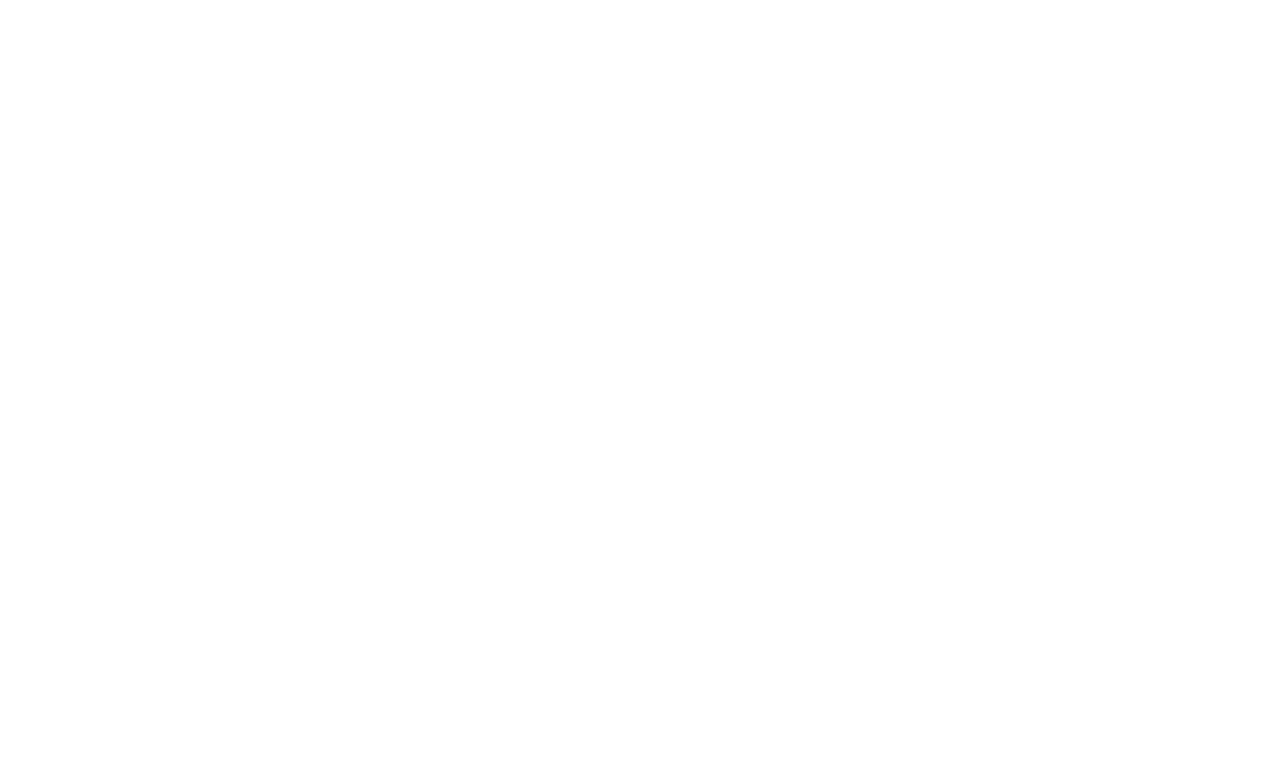
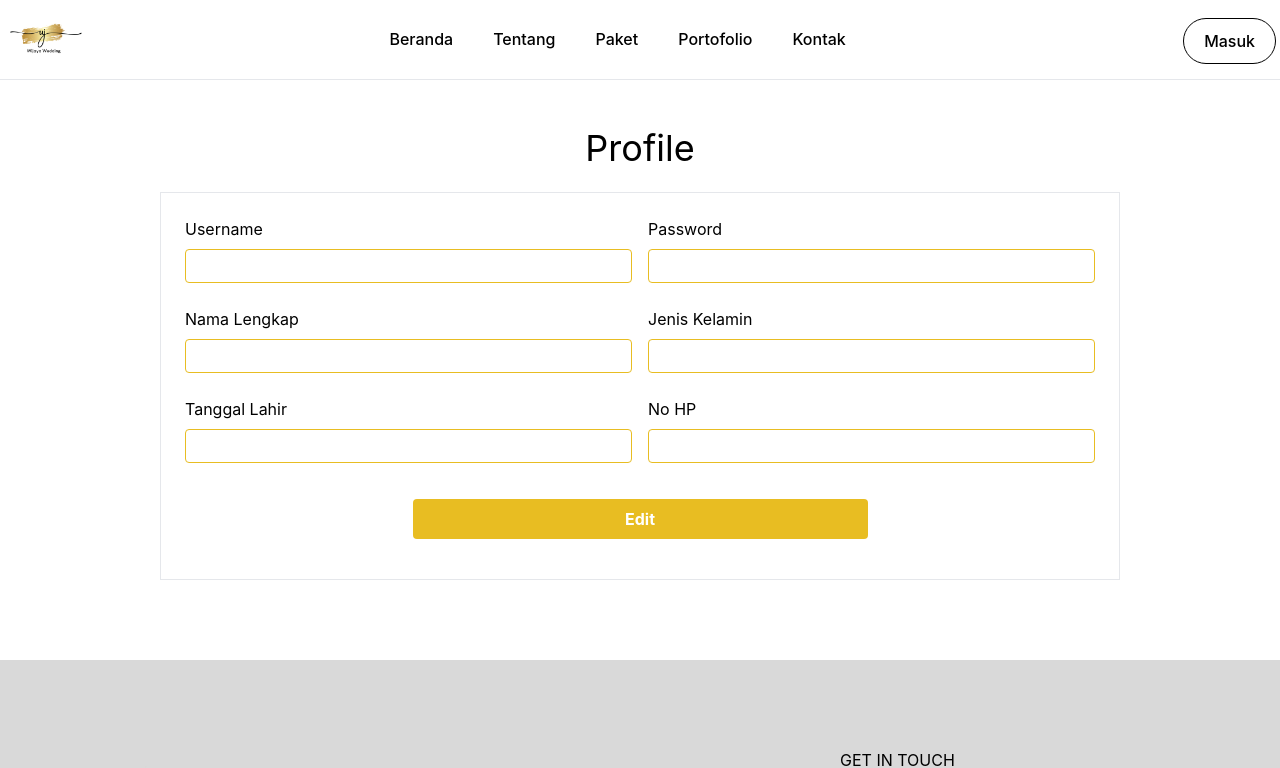
Before and after one commit to nasichunamin/wijaya-wedding, a React (Create React App) app in the folder frontend/: page /Profile in a window 1280 px wide. Before the commit this address had no page. Shown: the top 768 px of the page. Built offline with nearby package versions, Linux system fonts and the light colour scheme.

Commit message:
Feature (frontend) : slicing profile page

```diff
--- a/frontend/src/App.tsx
+++ b/frontend/src/App.tsx
@@ -12,6 +12,7 @@
 import { Provider } from "react-redux";
 import { PersistGate } from "redux-persist/integration/react";
 import { store, persistor } from "./store";
+import Profile from "./pages/Auth/Profile";
 
 function App() {
   return (
@@ -27,7 +28,8 @@
                 <Route path="/" element={<Home />} />
                 <Route path="/Kontak" element={<Contact />} />
                 <Route path="/Paket" element={<Product />} />
-                <Route path="/History" element={<History />} />
+                <Route path="/Riwayat-Transaksi" element={<History />} />
+                <Route path="/Profile" element={<Profile />} />
               </Route>
             </Routes>
           </BrowserRouter>
--- a/frontend/src/components/Layout/Navbar.tsx
+++ b/frontend/src/components/Layout/Navbar.tsx
@@ -221,7 +221,7 @@
                     // tabIndex="-1"
                   >
                     <a
-                      href="profil"
+                      href="profile"
                       className="block px-4 py-2 text-sm text-gray-700"
                       role="menuitem"
                       // tabIndex="-1"
--- /dev/null
+++ b/frontend/src/pages/Auth/Profile.tsx
@@ -0,0 +1,132 @@
+import React, { useEffect, useState } from "react";
+import { FaMoneyBillAlt } from "react-icons/fa";
+import { Table } from "flowbite-react";
+
+const Profile: React.FC = () => {
+  //   const [paket, setPaket] = useState<Array<Paket>>([]);
+  //   const getPaket = async () => {
+  //     try {
+  //       const response = await paketService.location();
+  //       // console.log("response", response?.data);
+  //       setPaket(response?.data);
+  //       // response?.data.map((paket: any) => console.log(paket?.data));
+  //       // console.log("response", response.data.data);
+  //       // console.log(response.data.username)
+  //       // console.log("responpetugas",(petugas))
+  //     } catch (error) {
+  //       console.log("error", error);
+  //     }
+  //   };
+  useEffect(() => {
+    // getPaket();
+    // console.log({ paket });
+  });
+  return (
+    <>
+      <div className="container mx-auto mt-32 px-6 md:px-0">
+        <h1 className="text-center text-4xl">Profile</h1>
+        <div className="mt-6 w-full justify-center flex ">
+          <form
+            className="border p-6  w-3/4 "
+            // onSubmit={handleSubmit(onSubmit)}
+          >
+            <div className="grid md:grid-cols-2 gap-4 text-base font-poppins-medium ">
+              <div className="w-full ">
+                <h2>Username</h2>
+                <input
+                  className="my-2 bg-white w-full text-black font-poppins-regular border  border-[#e8bd22] rounded px-2 py-1"
+                  //   errorMessage={errors?.email?.message}
+                  //   {...register("email", { required: "email is required" })}
+                  name="username"
+                  id="username"
+                  // value={username}
+                  //   onChange={(e) => setUsername(e.target.value)}
+                />
+              </div>
+              <div>
+                <h2>Password</h2>
+                <input
+                  type="password"
+                  className="my-2 bg-white w-full text-black font-poppins-regular border  border-[#e8bd22] rounded px-2 py-1"
+                  //   errorMessage={errors?.password?.message}
+                  //   {...register("password", { required: "password is required" })}
+                  name="password"
+                  id="password"
+                  // value={password}
+                  //   onChange={(e) => setPassword(e.target.value)}
+                />
+              </div>
+              <div>
+                <h2>Nama Lengkap</h2>
+                <input
+                  type="password"
+                  className="my-2 bg-white w-full text-black font-poppins-regular border  border-[#e8bd22] rounded px-2 py-1"
+                  //   errorMessage={errors?.password?.message}
+                  //   {...register("password", { required: "password is required" })}
+                  name="password"
+                  id="password"
+                  // value={password}
+                  //   onChange={(e) => setPassword(e.target.value)}
+                />
+              </div>
+              <div>
+                <h2>Jenis Kelamin</h2>
+                <input
+                  type="password"
+                  className="my-2 bg-white w-full text-black font-poppins-regular border  border-[#e8bd22] rounded px-2 py-1"
+                  //   errorMessage={errors?.password?.message}
+                  //   {...register("password", { required: "password is required" })}
+                  name="password"
+                  id="password"
+                  // value={password}
+                  //   onChange={(e) => setPassword(e.target.value)}
+                />
+              </div>
+              <div>
+                <h2>Tanggal Lahir</h2>
+                <input
+                  type="password"
+                  className="my-2 bg-white w-full text-black font-poppins-regular border  border-[#e8bd22] rounded px-2 py-1"
+                  //   errorMessage={errors?.password?.message}
+                  //   {...register("password", { required: "password is required" })}
+                  name="password"
+                  id="password"
+                  // value={password}
+                  //   onChange={(e) => setPassword(e.target.value)}
+                />
+              </div>
+              <div>
+                <h2>No HP</h2>
+                <input
+                  type="password"
+                  className="my-2 bg-white w-full text-black font-poppins-regular border  border-[#e8bd22] rounded px-2 py-1"
+                  //   errorMessage={errors?.password?.message}
+                  //   {...register("password", { required: "password is required" })}
+                  name="password"
+                  id="password"
+                  // value={password}
+                  //   onChange={(e) => setPassword(e.target.value)}
+                />
+              </div>
+            </div>
+            <div className="my-4 flex justify-center">
+              <button
+                type="button"
+                //   isLoading={isSubmitting}
+                //   shadow="small"
+                //   size="large"
+                //   rounded="rounded"
+                className="mt-3 w-2/4 font-poppins-bold text-[16px] bg-[#e8bd22] rounded py-2"
+                // onClick={() => login()}
+              >
+                <span className="text-white font-bold">Edit</span>
+              </button>
+            </div>
+          </form>
+        </div>
+      </div>
+    </>
+  );
+};
+
+export default Profile;
```
